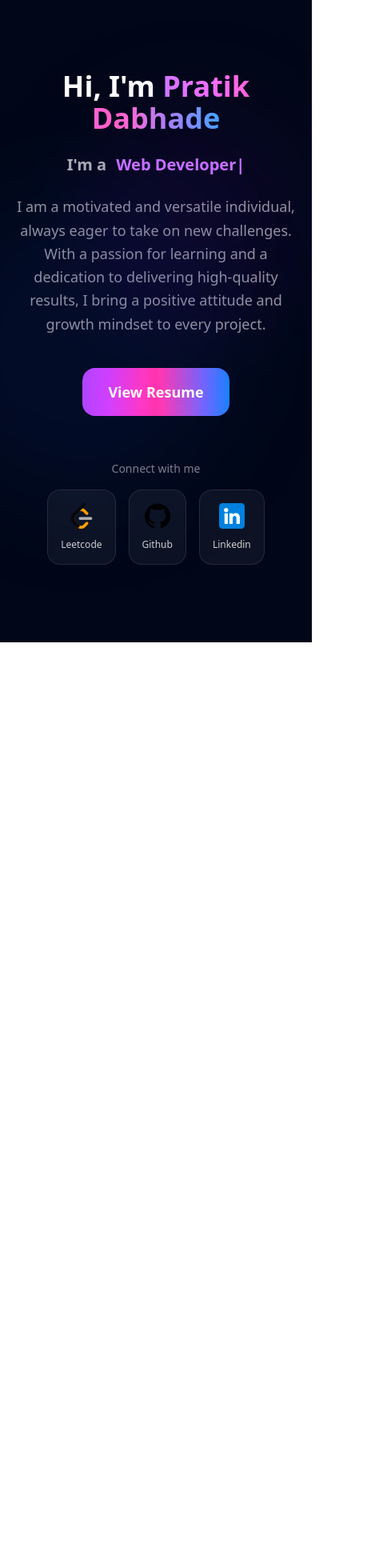
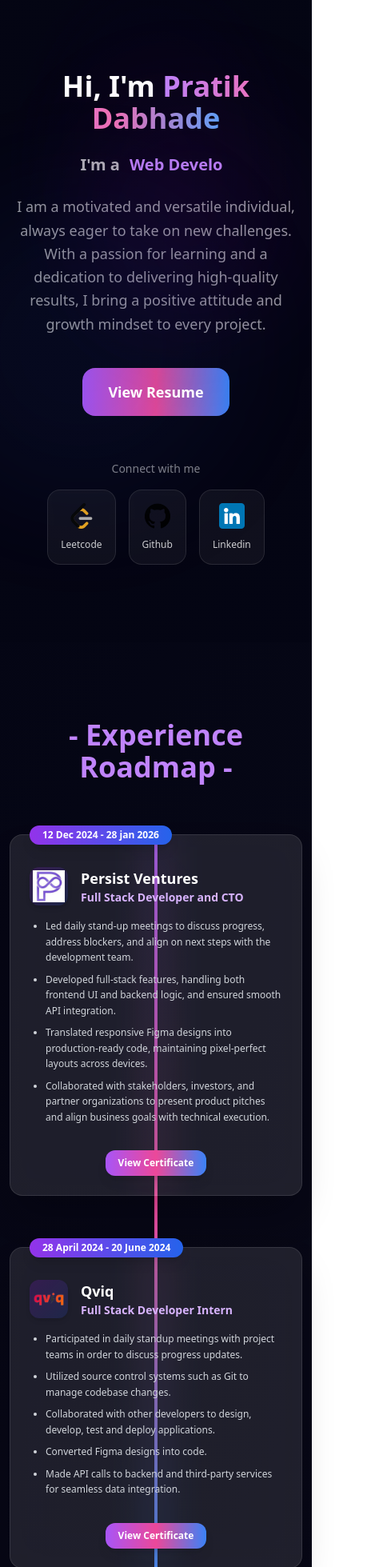
Before and after one commit to pratik-71/Portfolio_Website, a Next.js app: page / in a window 390 px wide. Shown: the part 41-2000 px from the top of the page at 80% size, 489 px wide, since content can reach past the window. Before the commit the page ends 844 px from the top, so only its background shows below. Built offline with nearby package versions, Linux system fonts and the light colour scheme.

Commit message:
updated things

```diff
--- a/app/page.js
+++ b/app/page.js
@@ -11,38 +11,35 @@ import Experience from "@/componenets/Home/Experience";
 
 export default function Home() {
   return (
-    <div className="scroll-smooth sticky top-0 min-h-screen max-h-screen overflow-x-hidden filter saturate-150" style={{
+    <div className="scroll-smooth min-h-screen w-full relative" style={{
       background: `linear-gradient(120deg, #050510 0%, #14141c 100%)` }}>
       {/* Radial spotlight overlay for the whole app */}
-      <div className="pointer-events-none fixed inset-0 z-0" style={{
+      <div className="pointer-events-none fixed inset-0 z-0 w-full h-full" style={{
         background: `radial-gradient(ellipse 60% 40% at 50% 30%, rgba(40, 0, 60, 0.13) 0%, rgba(5,5,16,0.97) 80%)`,
-        minHeight: '100vh',
-        maxHeight: '100vh',
-        width: '100vw',
       }} />
-      <div className="relative z-10 bg-gray-950">
+      <div className="relative z-10 bg-gray-950/20 w-full min-h-screen backdrop-filter backdrop-saturate-150">
         <Navbar/>
 
-        <section id="about">
+        <section id="about" className=" mb-8">
             <Personal_info/>
         </section>
-        <section id="experience">
+        <section id="experience" className=" mb-8">
           <Experience/>
         </section>
-        <section id="skills">
+        <section id="skills" className=" mb-8">
           <Skills/>
         </section>
 
-        <section id="project">
+        <section id="project" className=" mb-8">
           <Project/>
         </section>
-        <section id="education">
+        <section id="education" className=" mb-8">
           <Education/>
         </section>
-        <section id="certificates">
+        <section id="certificates" className=" mb-8">
           <Certificates/>
         </section>
-        <section id="contact">
+        <section id="contact" className=" mb-8">
           <Contact/>
         </section>
       </div>
--- a/componenets/Home/Contact.jsx
+++ b/componenets/Home/Contact.jsx
@@ -28,7 +28,7 @@ const Contact = () => {
 
   return (
     <div className=" flex flex-col items-center py-10">
-      <h1 className="text-white text-4xl font-extrabold mb-6">Contact Me</h1>
+      <h1 className=" text-4xl font-extrabold mb-6 text-purple-400">- Contact Me -</h1>
 
       <div className="flex flex-wrap items-center justify-center gap-6">
         {contacts.map((con, index) => (
--- a/componenets/Home/Education.jsx
+++ b/componenets/Home/Education.jsx
@@ -54,7 +54,7 @@ const Education = () => {
 
   return (
     <div className="flex flex-col items-center py-10 px-2">
-      <h1 className="text-4xl font-extrabold mb-12 text-purple-400">Education</h1>
+      <h1 className="text-4xl font-extrabold mb-12 text-purple-400">- Education -</h1>
       <div className="w-full max-w-6xl mx-auto grid grid-cols-1 sm:grid-cols-2 lg:grid-cols-3 gap-8">
         {education.map((edu, idx) => (
           <div
--- a/componenets/Home/Experience.jsx
+++ b/componenets/Home/Experience.jsx
@@ -16,11 +16,24 @@ const Experience = () => {
     setIsModalOpen(true);
   };
 
-  const experience_data = [{
+  const experience_data = [
+    {
+      company: "Persist Ventures",
+      position: "Full Stack Developer and CTO",
+      image: "/experience/Persist.jpeg",
+      date: "12 Dec 2024 - 28 jan 2026",
+      description: [
+        "Led daily stand-up meetings to discuss progress, address blockers, and align on next steps with the development team.",
+        "Developed full-stack features, handling both frontend UI and backend logic, and ensured smooth API integration.",
+        "Translated responsive Figma designs into production-ready code, maintaining pixel-perfect layouts across devices.",
+        "Collaborated with stakeholders, investors, and partner organizations to present product pitches and align business goals with technical execution."
+      ],
+      certificate: "/certificates/persist Offer letter.png"
+    },{
     company: "Qviq",
     position: "Full Stack Developer Intern",
     image: "/experience/qviq.png",
-    date: "28 April - 20 June",
+    date: "28 April 2024 - 20 June 2024",
     description: [
       "Participated in daily standup meetings with project teams in order to discuss progress updates.",
       "Utilized source control systems such as Git to manage codebase changes.",
@@ -29,20 +42,7 @@ const Experience = () => {
       "Made API calls to backend and third-party services for seamless data integration."
     ],
     certificate: "/certificates/tapop.png"
-  },
-  {
-    company: "Persist Ventures",
-    position: "Full Stack Developer and CTO",
-    image: "/experience/Persist.jpeg",
-    date: "12 Dec 2024 - Present",
-    description: [
-      "Led daily stand-up meetings to discuss progress, address blockers, and align on next steps with the development team.",
-      "Developed full-stack features, handling both frontend UI and backend logic, and ensured smooth API integration.",
-      "Translated responsive Figma designs into production-ready code, maintaining pixel-perfect layouts across devices.",
-      "Collaborated with stakeholders, investors, and partner organizations to present product pitches and align business goals with technical execution."
-    ],
-    certificate: "/certificates/persist Offer letter.png"
-  },
+  }
 ];
 
   return (
--- a/componenets/Home/Skills.jsx
+++ b/componenets/Home/Skills.jsx
@@ -30,6 +30,10 @@ const Skills = () => {
     {
       image: "/icons/next js.png",
       name: "Next Js",
+    },
+    {
+      image: "/icons/angular.png",
+      name: "Angular Js",
     },
   ];
   const backend = [
--- a/componenets/common/ImageViewer.jsx
+++ b/componenets/common/ImageViewer.jsx
@@ -1,35 +1,46 @@
 "use client";
-import React from "react";
+import React, { useEffect, useState } from "react";
+import { createPortal } from "react-dom";
 import Image from "next/image";
 
 const ImageViewer = ({ isOpen, onClose, imageSrc, width = 800 }) => {
-  if (!isOpen) return null;
+  const [mounted, setMounted] = useState(false);
 
-  return (
-    <div className="fixed inset-0 bg-black bg-opacity-70 backdrop-blur-md flex items-center justify-center z-50">
-      <div className="relative bg-gray-900 p-6 rounded-lg shadow-lg flex flex-col items-center gap-4">
+  useEffect(() => {
+    setMounted(true);
+  }, []);
+
+  if (!isOpen || !mounted) return null;
+
+  return createPortal(
+    <div className="fixed inset-0 h-screen w-screen bg-black/80 backdrop-blur-sm flex items-center justify-center z-[9999] p-4 sm:p-8">
+      <div className="relative bg-gray-900/90 backdrop-blur-md border border-white/10 p-6 rounded-2xl shadow-2xl flex flex-col items-center gap-6 max-w-[95vw] max-h-[95vh] sm:max-w-[90vw] sm:max-h-[90vh]">
         <button
           onClick={onClose}
-          className="absolute top-[-1%] right-2 text-white text-2xl font-bold hover:text-gray-900"
+          className="absolute -top-3 -right-3 bg-gray-800 text-white w-10 h-10 flex items-center justify-center rounded-full text-2xl font-bold border border-white/20 shadow-lg hover:bg-red-500 hover:text-white transition-all duration-300 z-10"
+          aria-label="Close modal"
         >
           &times;
         </button>
-        <Image
-          src={imageSrc}
-          alt="Marksheet"
-          width={width} // Using the width prop here
-          height={800}
-          className="rounded-md object-cover"
-        />
+        <div className="relative overflow-hidden flex justify-center items-center w-full rounded-xl border border-white/5 bg-black/50 p-2 shadow-inner">
+            <Image
+            src={imageSrc}
+            alt="Document Preview"
+            width={width} // Using the width prop here
+            height={1000}
+            className="rounded-lg object-contain max-h-[75vh] w-auto shadow-md"
+            />
+        </div>
         <a
           href={imageSrc}
           download
-          className="bg-purple-900 text-white rounded-lg px-4 py-2 hover:shadow-md hover:shadow-purple-300"
+          className="bg-gradient-to-r from-purple-600 via-pink-600 to-blue-600 text-white font-semibold rounded-xl px-8 py-3 shadow-[0_0_15px_rgba(168,85,247,0.4)] hover:shadow-[0_0_25px_rgba(168,85,247,0.6)] hover:-translate-y-1 transition-all duration-300"
         >
-          Download Image
+          Download Document
         </a>
       </div>
-    </div>
+    </div>,
+    document.body
   );
 };
 
```
Also changed, not shown: public/icons/angular.png (added), 1 other file (tests, documents, lock files or other folders).
